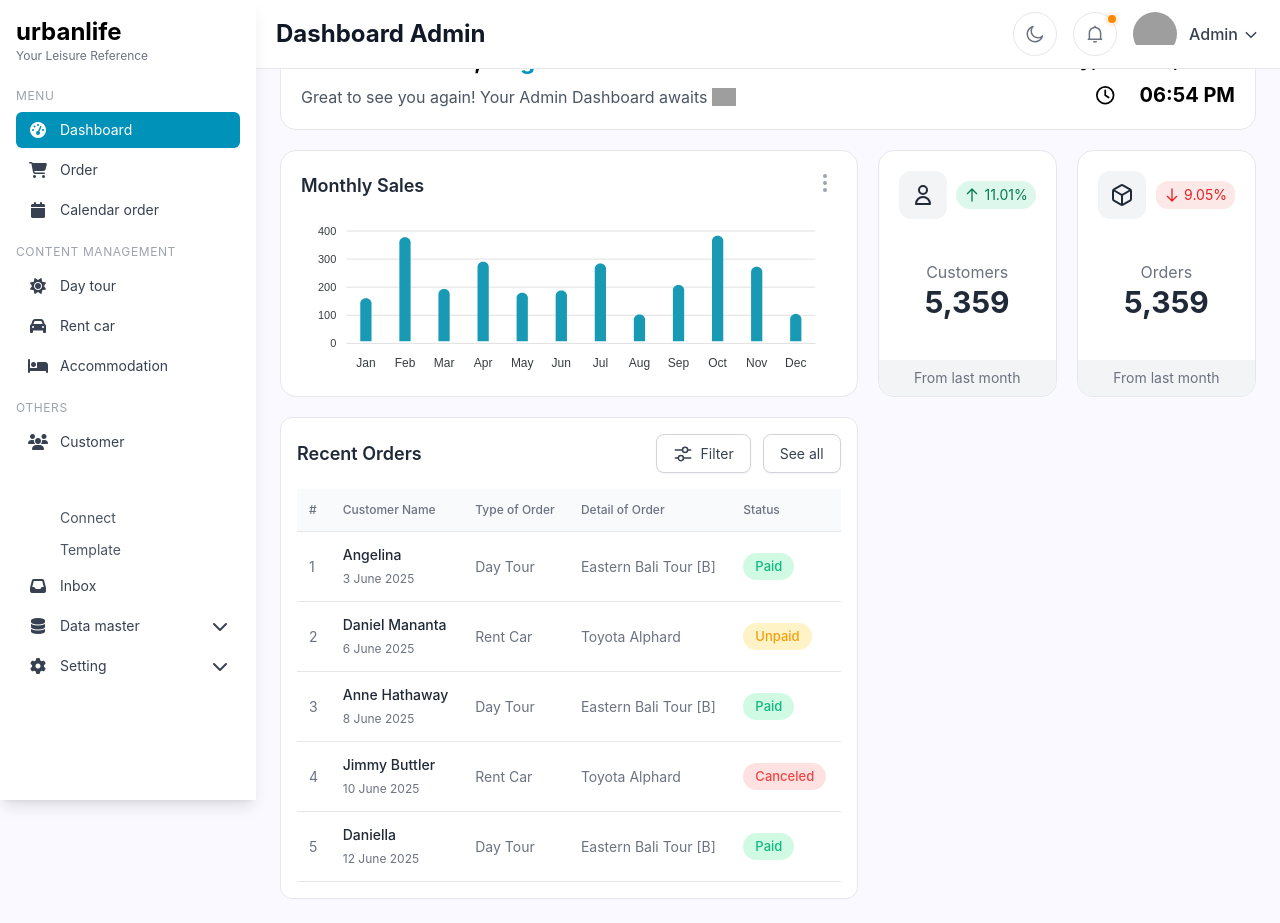
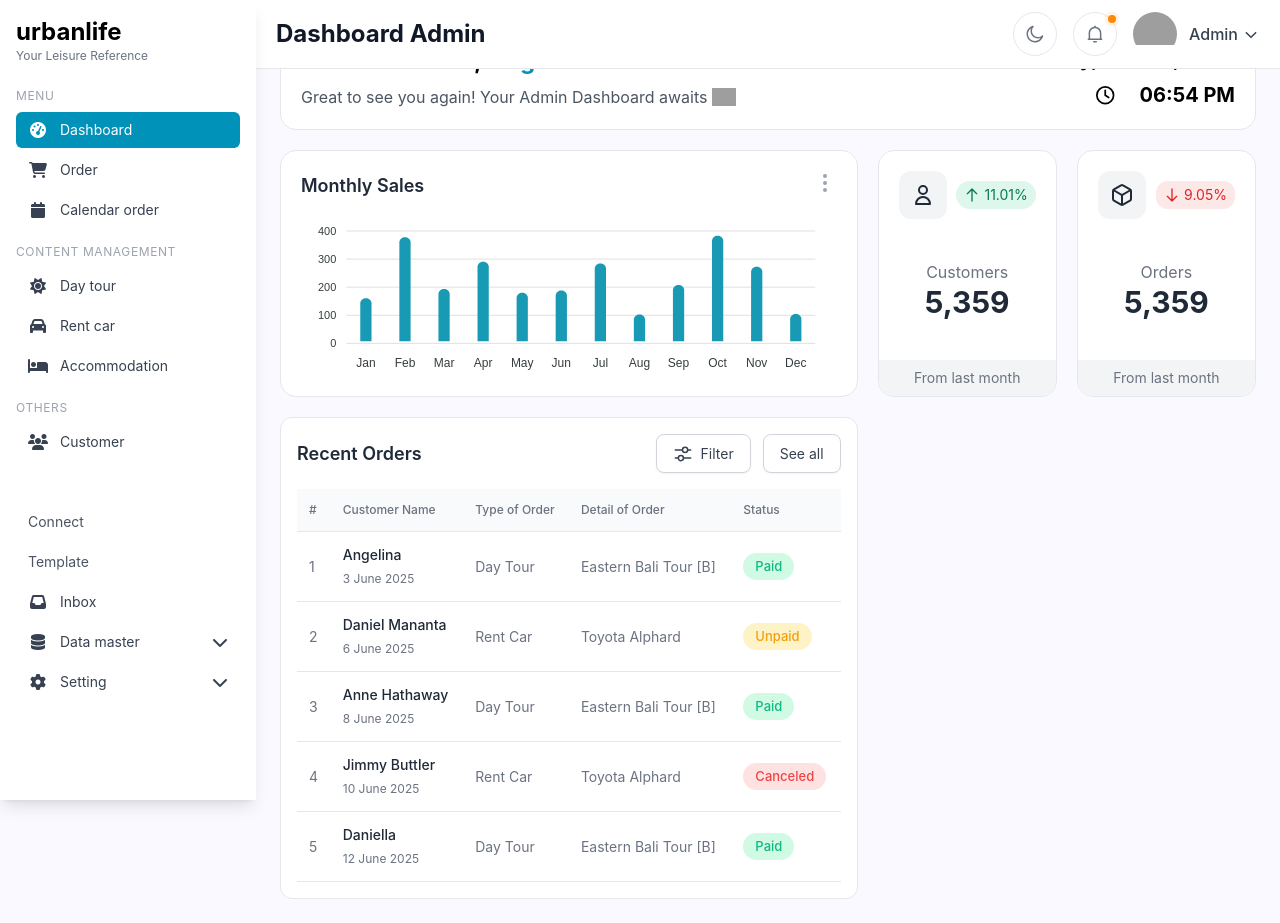
Before and after one commit to myreds12/urbanlife-frontend, a React (Vite) app in the folder urbanlife-frontend/: page /admin/dashboard in a window 1280 px wide. Both pictures are taken after a click on the button "Whatsapp". Built offline with nearby package versions, Linux system fonts and the light colour scheme; grey boxes are pictures that could not be loaded.

Commit message:
SideBar3.2

```diff
--- a/urbanlife-frontend/src/components/AdminDashboard/SideBar/SidebarExpandableItem.tsx
+++ b/urbanlife-frontend/src/components/AdminDashboard/SideBar/SidebarExpandableItem.tsx
@@ -25,12 +25,12 @@ const SidebarExpandableItem = ({ item }: { item: any }) => {
           }`}
         ></i>
       </button>
-      <ul className={`mt-1 pl-8 space-y-1 ${open ? "block" : "hidden"}`}>
+      <ul className={`mt-1 pl-0 space-y-1 ${open ? "block" : "hidden"}`}>
         {item.subItems.map((subItem: any) => (
           <li key={subItem.name}>
             <Link
               to={subItem.path}
-              className={`block text-sm rounded-md px-3 py-1 transition-colors ${
+              className={`block text-sm rounded-md px-3 py-2 transition-colors ${
                 isActive(subItem.path)
                   ? "bg-cyan-600 text-white"
                   : "text-gray-600 hover:bg-gray-100"
```
